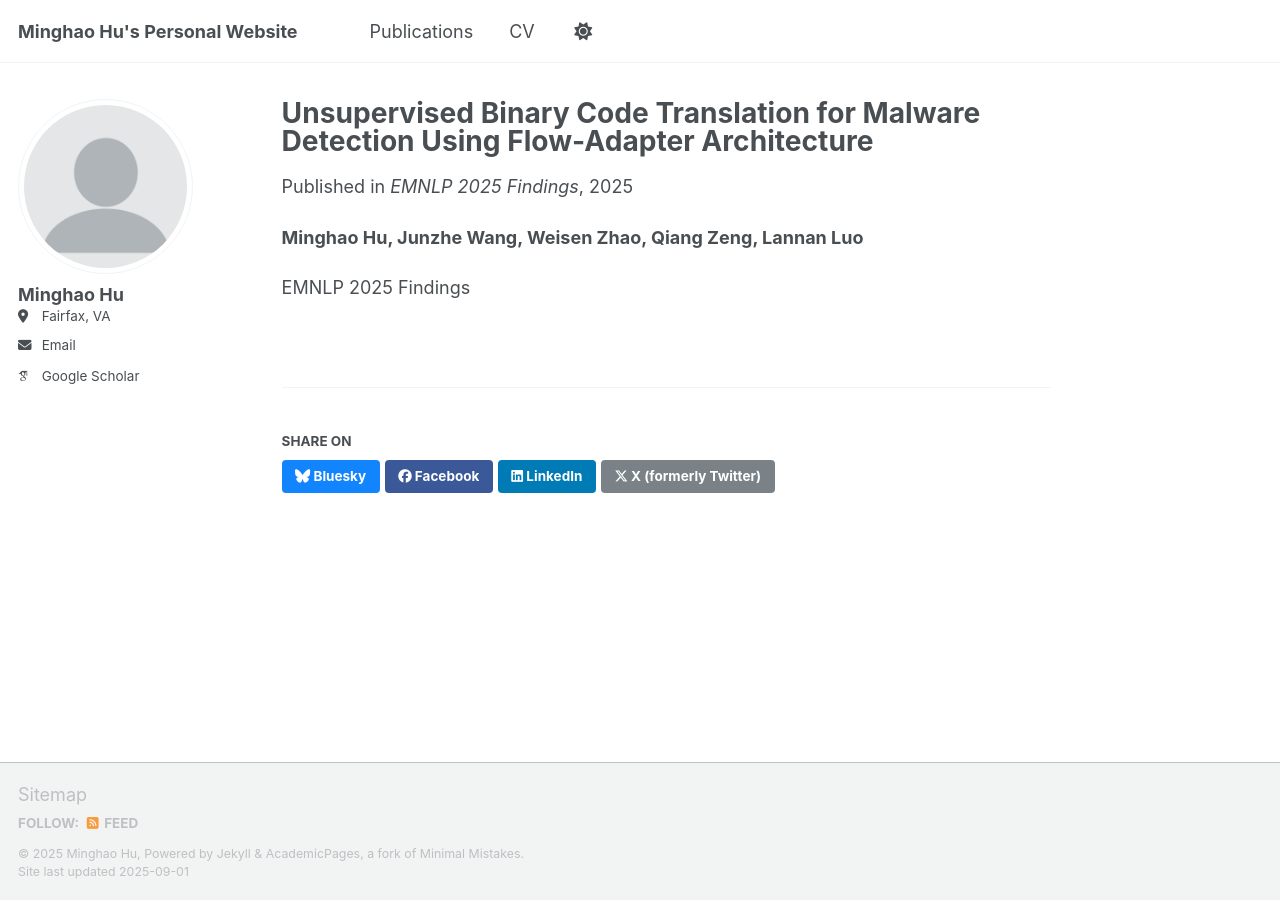
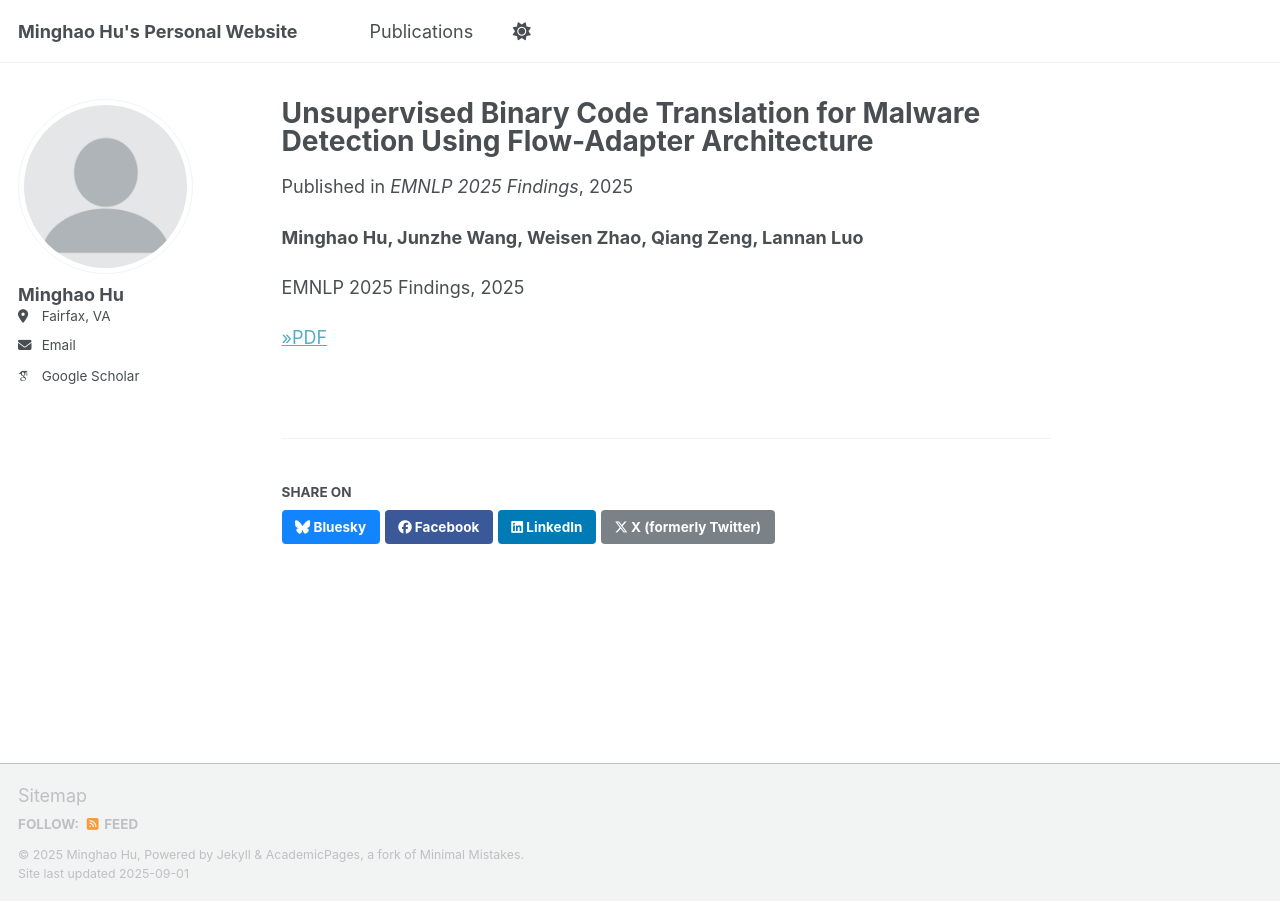
Before and after one commit to mhu16419/mhu16419.github.io, a Jekyll site: the page built from _publications/2025-08-20-unsupervised-binary-code-translation.md, in a window 1280 px wide. Built offline with Jekyll 4.4.1, drawn with Linux system fonts in a browser that asks for light colours; some web fonts are replaced; a script that is not in the unit is left out.

Commit message:
Remove CV column and improve publication formatting

```diff
--- a/_data/navigation.yml
+++ b/_data/navigation.yml
@@ -10,6 +10,3 @@
 main:
   - title: "Publications"
     url: /publications/
-
-  - title: "CV"
-    url: /cv/
--- a/_publications/2025-08-20-unsupervised-binary-code-translation.md
+++ b/_publications/2025-08-20-unsupervised-binary-code-translation.md
@@ -9,4 +9,6 @@ paperurl: '/forum?id=3uCR2b3nFE'
 
 **Minghao Hu, Junzhe Wang, Weisen Zhao, Qiang Zeng, Lannan Luo**
 
-EMNLP 2025 Findings
+EMNLP 2025 Findings, 2025
+
+[>>PDF](https://arxiv.org/html/2508.20212v1)
```
Also changed, not shown: _pages/about.md (+2 -0 lines).
